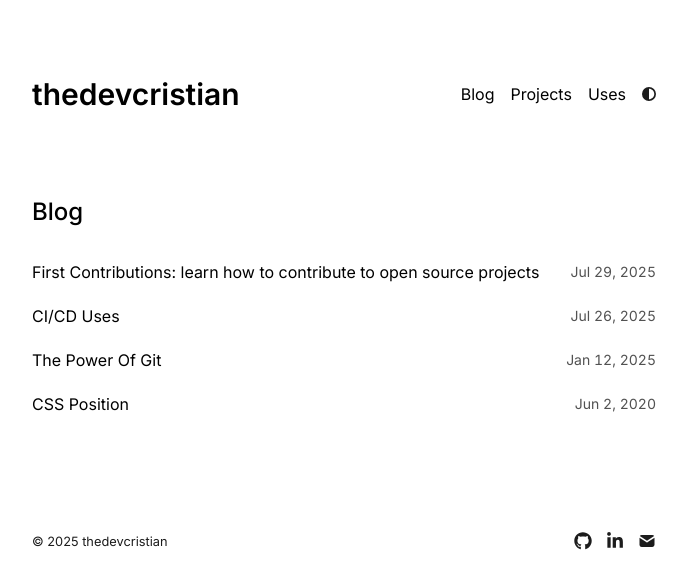
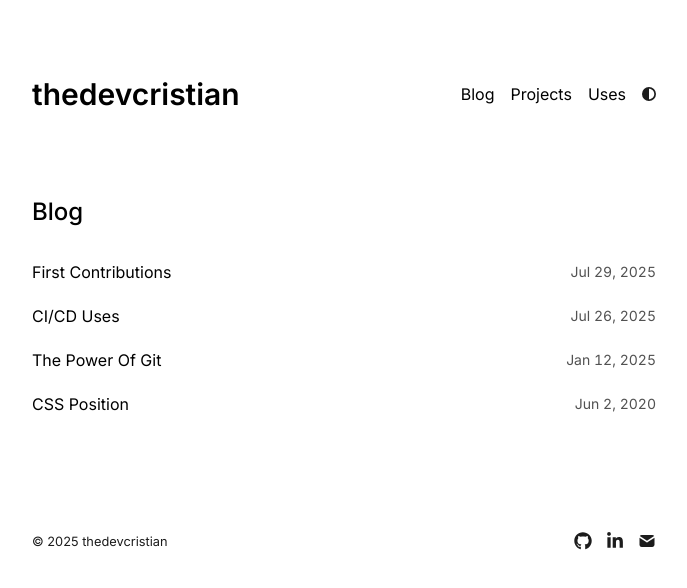
Before and after one commit to crispaulcastaneda/devcristian, a Next.js app: page /blog in a window 1280 px wide. Shown: the top 588 px of the page, without its empty margins (296-983 px from the left). Built offline with nearby package versions, Linux system fonts and the light colour scheme.

Commit message:
Add changes for blog, content change in page, add image

```diff
--- a/app/blog/page.tsx
+++ b/app/blog/page.tsx
@@ -2,7 +2,7 @@ import Link from 'next/link';
 import { formatDate, getBlogPosts } from 'app/lib/posts';
 
 export const metadata = {
-  title: 'Blog',
+  title: 'Blogs',
   description: 'thedevcristian Blog',
 };
 
--- a/content/first-contribution.mdx
+++ b/content/first-contribution.mdx
@@ -1,5 +1,5 @@
 ---
-title: First Contributions: learn how to contribute to open source projects
+title: First Contributions
 publishedAt: '2025-07-29'
 summary: 'The start of my contributions in an open-source projects'
 tags: 'GitHub, Open-Source, first-contribution'
@@ -8,7 +8,8 @@ tags: 'GitHub, Open-Source, first-contribution'
 I followed the hands-on tutorial in the Readme of the first contributions and made my first pull request to the same repo.
 
 
-{% embed https://github.com/firstcontributions/first-contributions %}
+[![first-contributions](/photos/first-contribution.png)](https://github.com/firstcontributions/first-contributions)
+
 
 What a great start for me to contribute to open-source repositories and projects. Being able to be part of innovations by writing documentation, refactoring code, solving issues, and more.
 
```
Also changed, not shown: public/photos/first-contribution.png (added).
